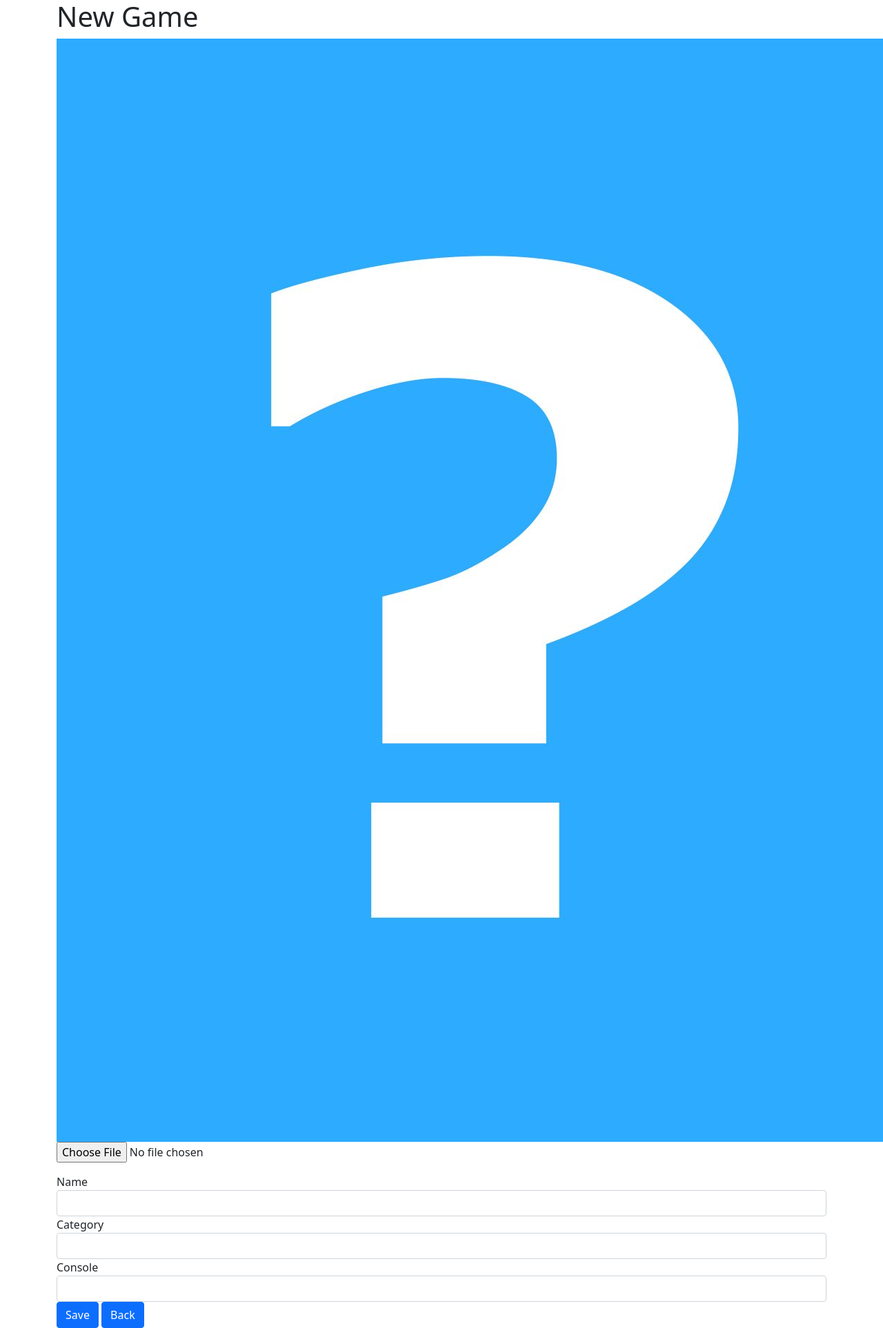
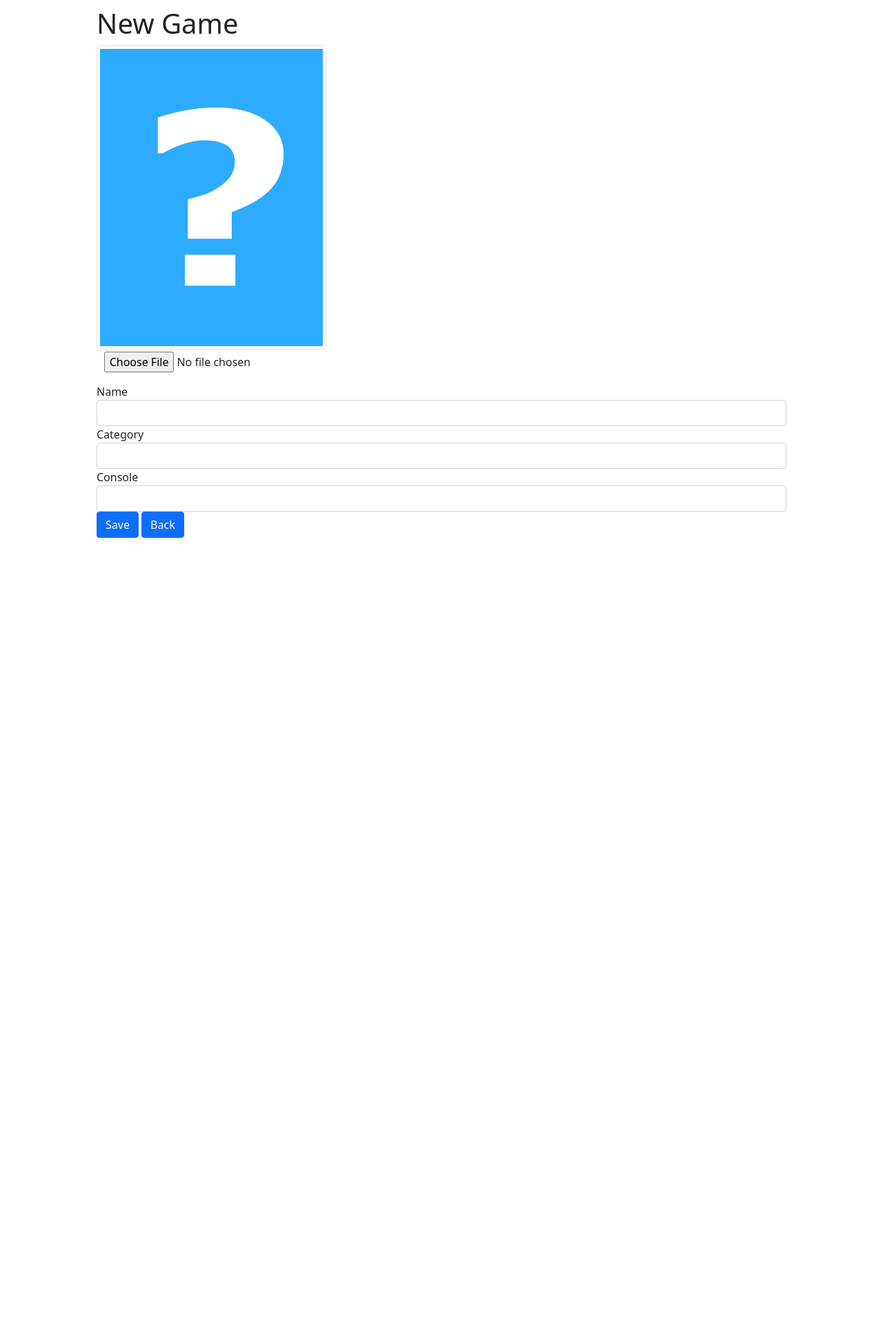
Before and after one commit to rafaelmauricioaraujo/flask, a Flask app: page /new in a window 1280 px wide. Shown: the whole page at 69% size. After the commit the page ends 780 px from the top, so only its background shows below. Run offline with Flask 2, Linux system fonts and the light colour scheme; the visitor is signed in with stand-in values (Sample User, id 1); some libraries are stand-ins or nearby versions.

Commit message:
adding syles and css files

```diff
--- /dev/null
+++ b/static/app.css
@@ -0,0 +1,46 @@
+body {
+    padding-top: 10px;
+}
+
+.btn {
+    margin-bottom: 10px;
+}
+
+.container {
+    border-radius: 4px;
+    margin: auto;
+    width: 80%;
+}
+
+.little-container {
+    width: 40%;
+    margin: auto;
+}
+
+figcaption {
+    text-align: center;
+    margin: 3px auto;
+}
+
+.fileContainer {
+    overflow: hidden;
+    position: relative;
+}
+
+.fileContainer [type=file] {
+    cursor: pointer;
+    display: block;
+    font-size: 999px;
+    filter: alpha(opacity=0);
+    min-height: 100%;
+    min-width: 100%;
+    opacity: 0;
+    position: absolute;
+    right: 0;
+    text-align: right;
+    top: 0;
+}
+
+td {
+    text-align: center;
+}
--- a/templates/new.html
+++ b/templates/new.html
@@ -1,10 +1,10 @@
 {% extends "template.html"%}
 {% block content %}
   <form action="{{url_for('create')}}" enctype="multipart/form-data" method="POST">
-        <figure>
-          <img src="{{ url_for('image', filename='default_cover.jpg') }}">
+    <figure class="thumb col-md-4">
+      <img class="img-thumbnail" alt="cover-img" src="{{ url_for('image', filename='default_cover.jpg') }}">
       <figcaption>
-            <label>
+        <label class="img-responsive">
           <input type="file" name="file" accept=".jpg"></input>
         </label>
       </figcaption>
@@ -26,5 +26,4 @@
       <a class="btn btn-primary" href="{{ url_for('index') }}">Back</a>
     </fieldset>
   </form>
-    </div>
 {% endblock %}
--- a/templates/template.html
+++ b/templates/template.html
@@ -1,10 +1,11 @@
 <!DOCTYPE html>
-<html>
+<html lang="us">
   <head>
     <meta charset="utf-8">
     <meta name="viewport" content="width=device-width, initial-scale=1">
     <title>Play Library</title>
     <link rel="stylesheet" href="{{ url_for('static', filename='bootstrap.css')}}">
+    <link rel="stylesheet" href="{{ url_for('static', filename='app.css') }}">
   </head>
   <body>
     <div class="container">
```
Lines whose indentation alone changed are shown as unchanged.
